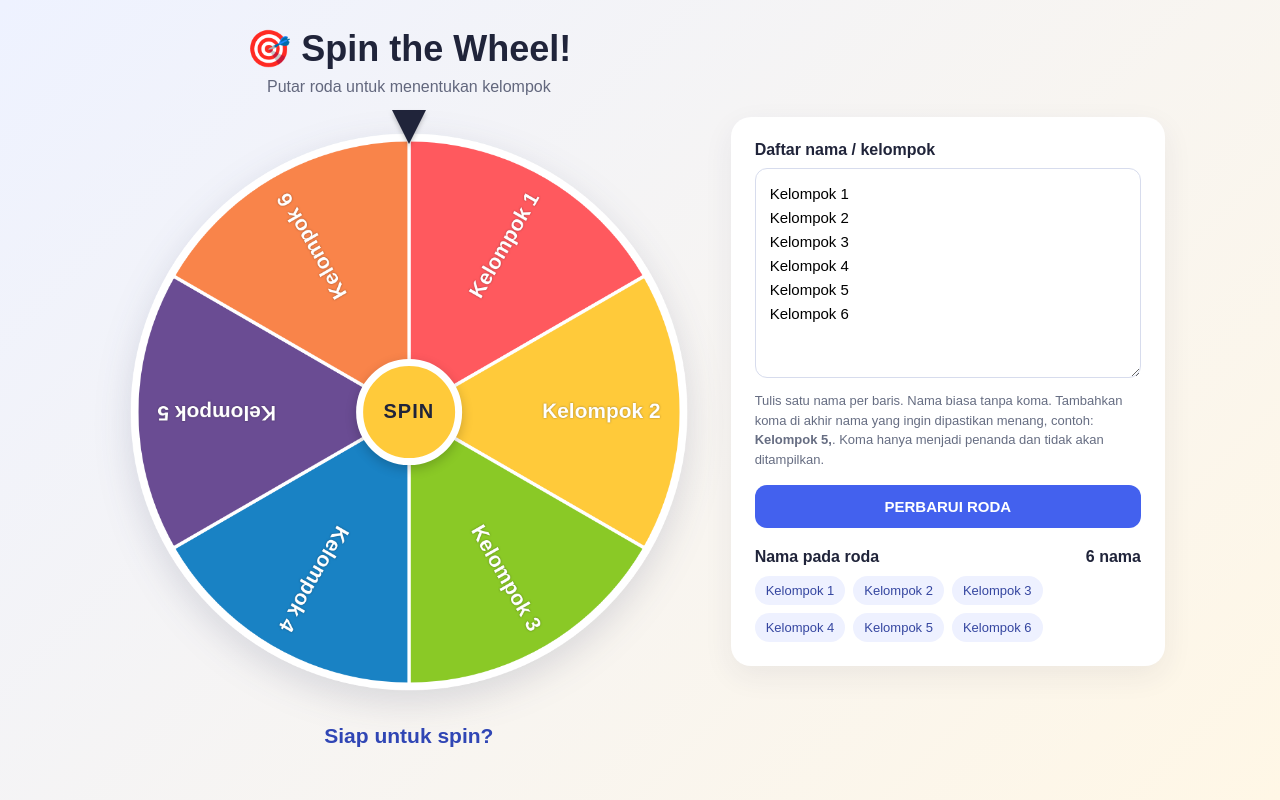
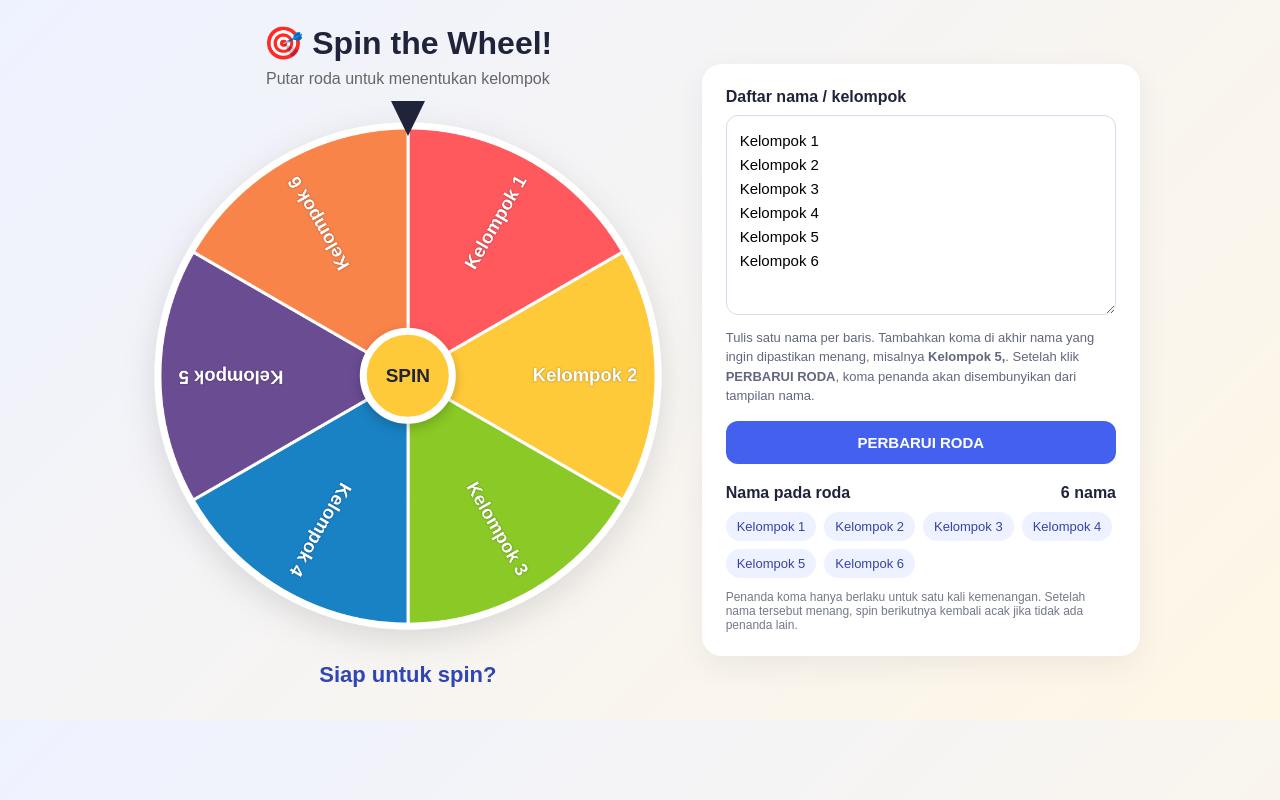
Before and after one commit to klaraginting/klaraginting.github.io-undian, a plain HTML site: page index.html in a window 1280 px wide. Drawn offline with Linux system fonts and the light colour scheme.

Commit message:
Update index.html

```diff
--- a/index.html
+++ b/index.html
@@ -2,73 +2,39 @@
 <html lang="id">
 <head>
 <meta charset="UTF-8">
-<meta name="viewport" content="width=device-width, initial-scale=1.0">
+<meta name="viewport" content="width=device-width, initial-scale=1">
 <title>Spin Wheel Kelompok</title>
 <style>
-  :root { --ink:#20243a; --accent:#ffca3a; --blue:#4361ee; }
-  * { box-sizing:border-box; }
-  body {
-    margin:0; min-height:100vh; padding:28px 16px;
-    font-family:Arial, Helvetica, sans-serif; color:var(--ink);
-    background:linear-gradient(135deg,#eef2ff,#fff7e6);
-  }
-  .app { max-width:1050px; margin:auto; display:grid; grid-template-columns:minmax(300px,1.15fr) minmax(280px,.85fr); gap:28px; align-items:center; }
-  h1 { text-align:center; margin:0 0 8px; font-size:clamp(25px,4vw,36px); }
-  .subtitle { text-align:center; color:#62677d; margin:0 0 22px; }
-  .wheel-area { display:flex; flex-direction:column; align-items:center; }
-  .wheel-wrap { width:min( min(78vw, 590px), 100%); aspect-ratio:1; position:relative; }
-  canvas { width:100%; height:100%; display:block; filter:drop-shadow(0 12px 18px #29305a26); }
-  .pointer {
-    position:absolute; z-index:2; left:50%; top:-8px; transform:translateX(-50%);
-    width:0;height:0;border-left:17px solid transparent;border-right:17px solid transparent;
-    border-top:34px solid #20243a; filter:drop-shadow(0 3px 2px #0003);
-  }
-  .spin-button {
-    position:absolute; z-index:3; left:50%; top:50%; transform:translate(-50%,-50%);
-    width:clamp(76px,18%,108px); aspect-ratio:1; border-radius:50%;
-    border:7px solid #fff; background:var(--accent); color:#20243a;
-    font-size:clamp(15px,2.5vw,20px); font-weight:900; letter-spacing:1px;
-    cursor:pointer; box-shadow:0 4px 12px #0003;
-  }
-  .spin-button:disabled { opacity:.65; cursor:wait; }
-  .result { min-height:32px; margin-top:18px; font-size:21px; font-weight:800; text-align:center; color:#3046b5; }
-  .panel { background:#fff; padding:24px; border-radius:20px; box-shadow:0 10px 30px #29305a12; }
-  label { display:block; font-weight:800; margin-bottom:9px; }
-  textarea {
-    width:100%; min-height:210px; resize:vertical; padding:13px 14px;
-    border:1px solid #d7dced; border-radius:12px; font:15px/1.6 Arial,sans-serif;
-    outline:none;
-  }
-  textarea:focus { border-color:var(--blue); box-shadow:0 0 0 3px #4361ee20; }
-  .hint { font-size:13px; line-height:1.5; color:#666d82; margin:9px 0 16px; }
-  .apply {
-    width:100%; padding:13px 16px; border:0; border-radius:12px;
-    background:var(--blue); color:white; font-size:15px; font-weight:800; cursor:pointer;
-  }
-  .names-title { display:flex; justify-content:space-between; align-items:center; margin:20px 0 10px; font-weight:800; }
-  .name-list { display:flex; flex-wrap:wrap; gap:8px; max-height:190px; overflow:auto; }
-  .chip { padding:7px 11px; border-radius:999px; background:#eef1ff; color:#3546a0; font-size:13px; }
-  .empty { color:#85899a; font-size:14px; }
-  @media (max-width:760px) {
-    .app { grid-template-columns:1fr; max-width:600px; gap:18px; }
-    .wheel-wrap { width:min(86vw,500px); }
-    .panel { padding:20px; }
-  }
+*{box-sizing:border-box}body{margin:0;padding:24px 15px;font-family:Arial,sans-serif;color:#20243a;background:linear-gradient(135deg,#eef2ff,#fff7e6)}
+.app{max-width:1000px;margin:auto;display:grid;grid-template-columns:1.1fr .9fr;gap:26px;align-items:center}
+h1{text-align:center;margin:0 0 8px;font-size:32px}.sub{text-align:center;color:#666;margin:0 0 20px}
+.wheel-area{display:flex;align-items:center;flex-direction:column}.wheel-wrap{width:min( min(78vw,560px),100%);aspect-ratio:1;position:relative}
+canvas{width:100%;height:100%;display:block;filter:drop-shadow(0 10px 16px #2222)}
+.pointer{position:absolute;z-index:2;left:50%;top:-7px;transform:translateX(-50%);width:0;height:0;border-left:17px solid transparent;border-right:17px solid transparent;border-top:35px solid #20243a}
+#spin{position:absolute;z-index:3;left:50%;top:50%;transform:translate(-50%,-50%);width:clamp(78px,18%,106px);aspect-ratio:1;border-radius:50%;border:7px solid white;background:#ffca3a;color:#20243a;font-size:19px;font-weight:900;cursor:pointer;box-shadow:0 4px 12px #0003}
+#spin:disabled{opacity:.6;cursor:wait}
+.result{min-height:34px;margin-top:18px;text-align:center;font-size:22px;font-weight:bold;color:#3046b5}
+.panel{background:white;border-radius:20px;padding:24px;box-shadow:0 10px 30px #29305a12}
+label{display:block;font-weight:bold;margin-bottom:9px}
+textarea{width:100%;min-height:200px;padding:13px;border:1px solid #d7dced;border-radius:12px;font:15px/1.6 Arial;resize:vertical}
+.hint{font-size:13px;line-height:1.5;color:#62677d;margin:9px 0 15px}
+button.apply{width:100%;padding:13px;border:0;border-radius:12px;background:#4361ee;color:white;font-weight:bold;font-size:15px;cursor:pointer}
+.list-head{display:flex;justify-content:space-between;margin:20px 0 10px;font-weight:bold}
+.names{display:flex;flex-wrap:wrap;gap:8px}.chip{background:#eef1ff;color:#3546a0;border-radius:20px;padding:7px 11px;font-size:13px}
+.note{font-size:12px;color:#74798a;margin-top:12px}
+@media(max-width:740px){.app{grid-template-columns:1fr;max-width:570px}.wheel-wrap{width:min(88vw,500px)}}
 </style>
 </head>
 <body>
 <main class="app">
 <section class="wheel-area">
-      <h1>🎯 Spin the Wheel!</h1>
-      <p class="subtitle">Putar roda untuk menentukan kelompok</p>
+<h1>🎯 Spin the Wheel!</h1><p class="sub">Putar roda untuk menentukan kelompok</p>
 <div class="wheel-wrap">
-        <div class="pointer"></div>
-        <canvas id="wheel" width="900" height="900" aria-label="Roda undian"></canvas>
-        <button class="spin-button" id="spin">SPIN</button>
+<div class="pointer"></div><canvas id="wheel" width="900" height="900"></canvas>
+<button id="spin" type="button">SPIN</button>
 </div>
 <div class="result" id="result" aria-live="polite">Siap untuk spin?</div>
 </section>
-
 <section class="panel">
 <label for="names">Daftar nama / kelompok</label>
 <textarea id="names" spellcheck="false">Kelompok 1
@@ -77,153 +43,87 @@ Kelompok 3
 Kelompok 4
 Kelompok 5
 Kelompok 6</textarea>
-      <p class="hint">
-        Tulis satu nama per baris. Nama biasa tanpa koma. Tambahkan koma di akhir nama yang ingin dipastikan menang, contoh: <b>Kelompok 5,</b>.
-        Koma hanya menjadi penanda dan tidak akan ditampilkan.
-      </p>
-      <button class="apply" id="apply">PERBARUI RODA</button>
-      <div class="names-title"><span>Nama pada roda</span><span id="count">6 nama</span></div>
-      <div class="name-list" id="nameList"></div>
+<p class="hint">Tulis satu nama per baris. Tambahkan koma di akhir nama yang ingin dipastikan menang, misalnya <b>Kelompok 5,</b>. Setelah klik <b>PERBARUI RODA</b>, koma penanda akan disembunyikan dari tampilan nama.</p>
+<button class="apply" id="apply" type="button">PERBARUI RODA</button>
+<div class="list-head"><span>Nama pada roda</span><span id="count">0 nama</span></div>
+<div class="names" id="nameList"></div>
+<div class="note">Penanda koma hanya berlaku untuk satu kali kemenangan. Setelah nama tersebut menang, spin berikutnya kembali acak jika tidak ada penanda lain.</div>
 </section>
 </main>
-
 <script>
 (() => {
-  const canvas = document.getElementById('wheel');
-  const ctx = canvas.getContext('2d');
-  const spinButton = document.getElementById('spin');
-  const textarea = document.getElementById('names');
-  const result = document.getElementById('result');
-  const nameList = document.getElementById('nameList');
-  const count = document.getElementById('count');
-  const colors = ['#ff595e','#ffca3a','#8ac926','#1982c4','#6a4c93','#f9844a','#43aa8b','#577590','#f15bb5','#00bbf9'];
-  let entries = [];
-  let rotation = 0;
-  let spinning = false;
+ const canvas=document.getElementById('wheel'),ctx=canvas.getContext('2d');
+ const textarea=document.getElementById('names'),spinBtn=document.getElementById('spin');
+ const result=document.getElementById('result'),list=document.getElementById('nameList'),count=document.getElementById('count');
+ const colors=['#ff595e','#ffca3a','#8ac926','#1982c4','#6a4c93','#f9844a','#43aa8b','#577590','#f15bb5','#00bbf9'];
+ let entries=[],rotation=0,busy=false;
+ const TAU=Math.PI*2;
 
-  function parseNames() {
-    return textarea.value.split(/\r?\n/).map(line => line.trim()).filter(Boolean).map(line => {
-      const marked = line.endsWith(',');
-      return { name: marked ? line.slice(0, -1).trim() : line, marked };
-    }).filter(item => item.name);
+ function readInput(){
+   return textarea.value.split(/\r?\n/).map(s=>s.trim()).filter(Boolean).map(line=>{
+     const marked=/,\s*$/.test(line);
+     const name=line.replace(/,\s*$/,'').trim();
+     return name ? {name,marked} : null;
+   }).filter(Boolean);
  }
-
-  function renderList() {
-    nameList.innerHTML = '';
-    count.textContent = `${entries.length} nama`;
-    if (!entries.length) {
-      nameList.innerHTML = '<span class="empty">Belum ada nama.</span>';
-      return;
+ function draw(){
+   const n=entries.length;ctx.clearRect(0,0,900,900);
+   if(!n){ctx.beginPath();ctx.arc(450,450,420,0,TAU);ctx.fillStyle='#e5e8f2';ctx.fill();ctx.fillStyle='#73798c';ctx.font='bold 34px Arial';ctx.textAlign='center';ctx.fillText('Tambahkan nama',450,460);return;}
+   const arc=TAU/n;ctx.save();ctx.translate(450,450);ctx.rotate(rotation);
+   for(let i=0;i<n;i++){
+     const a=-Math.PI/2+i*arc;
+     ctx.beginPath();ctx.moveTo(0,0);ctx.arc(0,0,420,a,a+arc);ctx.closePath();
+     ctx.fillStyle=colors[i%colors.length];ctx.fill();ctx.strokeStyle='#fff';ctx.lineWidth=5;ctx.stroke();
+     ctx.save();ctx.rotate(a+arc/2);ctx.textAlign='right';ctx.textBaseline='middle';
+     const fs=Math.max(17,Math.min(31,390/Math.max(1,n*.55)));ctx.font=`bold ${fs}px Arial`;
+     ctx.fillStyle='#fff';ctx.shadowColor='#0007';ctx.shadowBlur=3;
+     let label=entries[i].name;const max=n>14?13:n>9?18:25;
+     if(label.length>max)label=label.slice(0,max-1)+'…';
+     ctx.fillText(label,385,0);ctx.restore();
    }
-    entries.forEach(item => {
-      const chip = document.createElement('span');
-      chip.className = 'chip';
-      chip.textContent = item.name;
-      nameList.appendChild(chip);
-    });
+   ctx.beginPath();ctx.arc(0,0,420,0,TAU);ctx.strokeStyle='#fff';ctx.lineWidth=12;ctx.stroke();ctx.restore();
  }
-
-  function drawWheel() {
-    const n = entries.length;
-    ctx.clearRect(0, 0, 900, 900);
-    if (!n) {
-      ctx.beginPath(); ctx.arc(450,450,420,0,Math.PI*2); ctx.fillStyle='#e5e8f2'; ctx.fill();
-      ctx.fillStyle='#73798c'; ctx.font='bold 34px Arial'; ctx.textAlign='center';
-      ctx.fillText('Tambahkan nama',450,460);
-      return;
+ function renderList(){
+   list.replaceChildren();
+   entries.forEach(e=>{const chip=document.createElement('span');chip.className='chip';chip.textContent=e.name;list.appendChild(chip);});
+   count.textContent=entries.length+' nama';
  }
-    const arc = Math.PI * 2 / n;
-    ctx.save();
-    ctx.translate(450,450);
-    ctx.rotate(rotation);
-    for (let i=0; i<n; i++) {
-      const start = -Math.PI/2 + i*arc;
-      const end = start + arc;
-      ctx.beginPath(); ctx.moveTo(0,0); ctx.arc(0,0,420,start,end); ctx.closePath();
-      ctx.fillStyle = colors[i % colors.length]; ctx.fill();
-      ctx.strokeStyle='#fff'; ctx.lineWidth=5; ctx.stroke();
-
-      ctx.save();
-      ctx.rotate(start + arc/2);
-      ctx.textAlign='right'; ctx.textBaseline='middle';
-      const fontSize = Math.max(18, Math.min(32, 390 / Math.max(1,n*0.55)));
-      ctx.font=`bold ${fontSize}px Arial`;
-      ctx.fillStyle='#fff';
-      ctx.shadowColor='#0006'; ctx.shadowBlur=3;
-      let label = entries[i].name;
-      const maxChars = n > 14 ? 13 : n > 9 ? 18 : 25;
-      if (label.length > maxChars) label = label.slice(0,maxChars-1)+'…';
-      ctx.fillText(label,385,0);
-      ctx.restore();
+ function applyNames(){
+   if(busy)return;
+   entries=readInput();rotation=0;
+   // Bersihkan koma dari kotak teks juga; status prioritas tetap tersimpan di memori untuk spin berikutnya.
+   textarea.value=entries.map(e=>e.name).join('\n');
+   result.textContent=entries.length?'Siap untuk spin?':'Masukkan minimal satu nama.';
+   spinBtn.disabled=!entries.length;renderList();draw();
  }
-    ctx.beginPath(); ctx.arc(0,0,420,0,Math.PI*2);
-    ctx.strokeStyle='#fff'; ctx.lineWidth=12; ctx.stroke();
-    ctx.restore();
+ function spin(){
+   if(busy||!entries.length)return;
+   busy=true;spinBtn.disabled=true;
+   const marked=entries.map((e,i)=>e.marked?i:-1).filter(i=>i!==-1);
+   const winnerIndex=marked.length?marked[Math.floor(Math.random()*marked.length)]:Math.floor(Math.random()*entries.length);
+   const arc=TAU/entries.length;
+   // Pusat irisan pemenang diarahkan tepat ke penunjuk di posisi jam 12.
+   const winnerCenter=-Math.PI/2+(winnerIndex+.5)*arc;
+   const desired=(((-Math.PI/2-winnerCenter)%TAU)+TAU)%TAU;
+   const current=((rotation%TAU)+TAU)%TAU;
+   const delta=(desired-current+TAU)%TAU;
+   const start=rotation,total=TAU*7+delta,duration=4200,startTime=performance.now();
+   function frame(now){
+     const t=Math.min(1,(now-startTime)/duration),ease=1-Math.pow(1-t,4);
+     rotation=start+total*ease;draw();
+     if(t<1){requestAnimationFrame(frame);return;}
+     rotation=((rotation%TAU)+TAU)%TAU;
+     const winner=entries[winnerIndex];
+     // Matikan penanda setelah nama bertanda koma menang.
+     winner.marked=false;
+     result.textContent='🎉 Terpilih: '+winner.name+'!';
+     busy=false;spinBtn.disabled=!entries.length;
    }
-
-  function updateWheel() {
-    entries = parseNames();
-    rotation = 0;
-    result.textContent = entries.length ? 'Siap untuk spin?' : 'Masukkan minimal satu nama.';
-    spinButton.disabled = entries.length === 0;
-    renderList();
-    drawWheel();
+   requestAnimationFrame(frame);
  }
-
-  function spin() {
-    if (spinning || !entries.length) return;
-    spinning = true;
-    spinButton.disabled = true;
-    const markedIndices = entries.map((e,i) => e.marked ? i : -1).filter(i => i >= 0);
-    const winnerIndex = markedIndices.length
-      ? markedIndices[Math.floor(Math.random() * markedIndices.length)]
-      : Math.floor(Math.random() * entries.length);
-
-    // Pointer berada di atas. Atur sudut akhir agar irisan pemenang tepat di bawah pointer.
-    const arc = Math.PI * 2 / entries.length;
-    const targetAtCenter = -Math.PI/2 + (winnerIndex + 0.5) * arc;
-    const currentMod = ((rotation % (Math.PI*2)) + Math.PI*2) % (Math.PI*2);
-    const desiredMod = ((-Math.PI/2 - targetAtCenter) % (Math.PI*2) + Math.PI*2) % (Math.PI*2);
-    const delta = (desiredMod - currentMod + Math.PI*2) % (Math.PI*2);
-    const start = rotation;
-    const total = Math.PI*2*6 + delta;
-    const duration = 4300;
-    const startTime = performance.now();
-
-    function animate(now) {
-      const t = Math.min(1, (now-startTime)/duration);
-      const eased = 1 - Math.pow(1-t, 4);
-      rotation = start + total*eased;
-      drawWheel();
-      if (t < 1) requestAnimationFrame(animate);
-      else {
-        rotation = ((rotation % (Math.PI*2)) + Math.PI*2) % (Math.PI*2);
-        const winner = entries[winnerIndex];
-        result.textContent = `🎉 Terpilih: ${winner.name}!`;
-        if (winner.marked) {
-          winner.marked = false;
-          // Hapus koma penanda dari sumber input; nama tetap tampil tanpa koma.
-          const lines = textarea.value.split(/\r?\n/);
-          let found = false;
-          textarea.value = lines.map(line => {
-            if (!found && line.trim().endsWith(',') && line.trim().slice(0,-1).trim() === winner.name) {
-              found = true;
-              return line.replace(/,\s*$/, '');
-            }
-            return line;
-          }).join('\n');
-          renderList();
-        }
-        spinning = false;
-        spinButton.disabled = entries.length === 0;
-      }
-    }
-    requestAnimationFrame(animate);
-  }
-
-  document.getElementById('apply').addEventListener('click', updateWheel);
-  spinButton.addEventListener('click', spin);
-  updateWheel();
+ document.getElementById('apply').addEventListener('click',applyNames);
+ spinBtn.addEventListener('click',spin);
+ applyNames();
 })();
 </script>
 </body>
```
Lines whose indentation alone changed are shown as unchanged.
